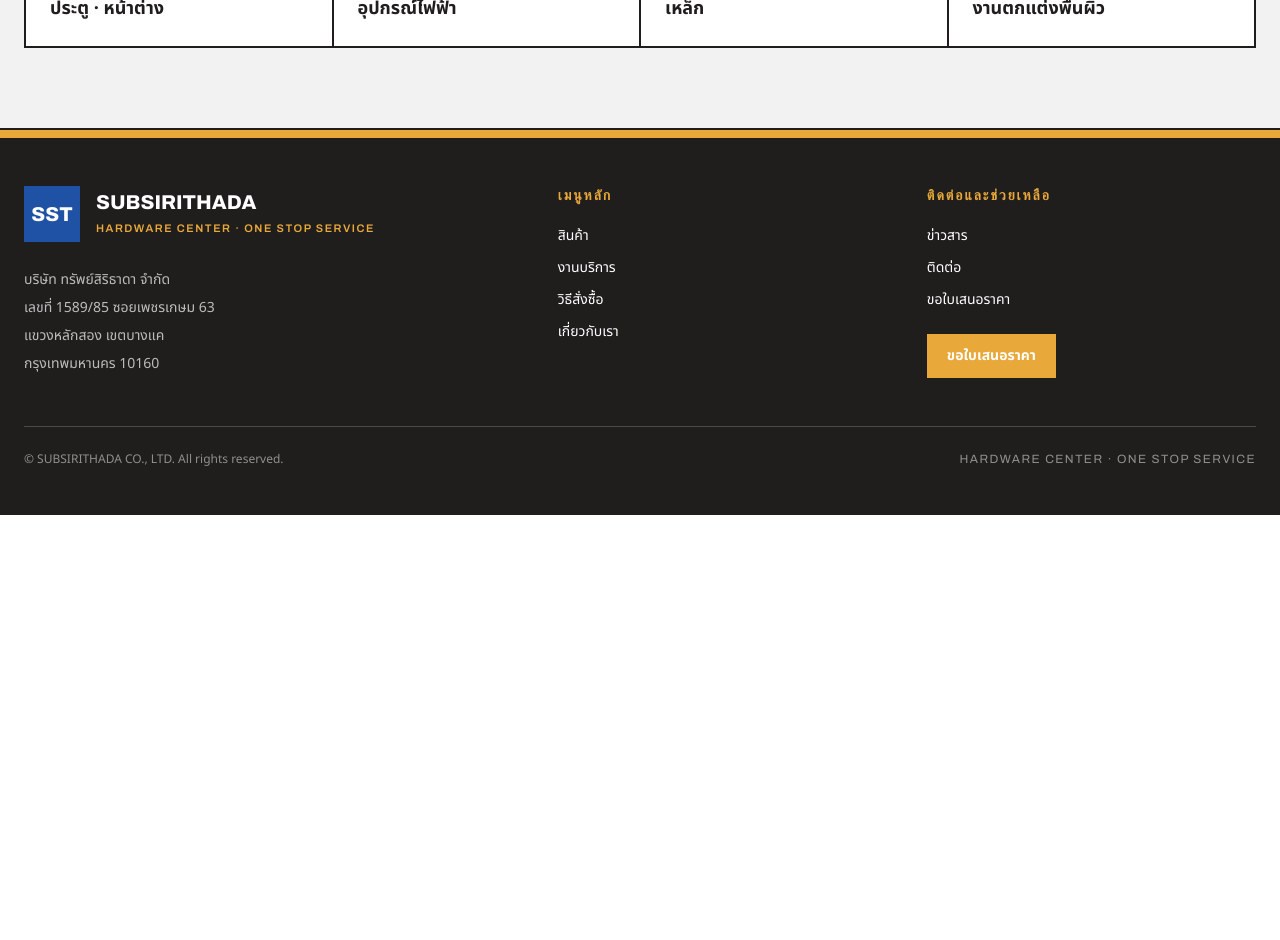
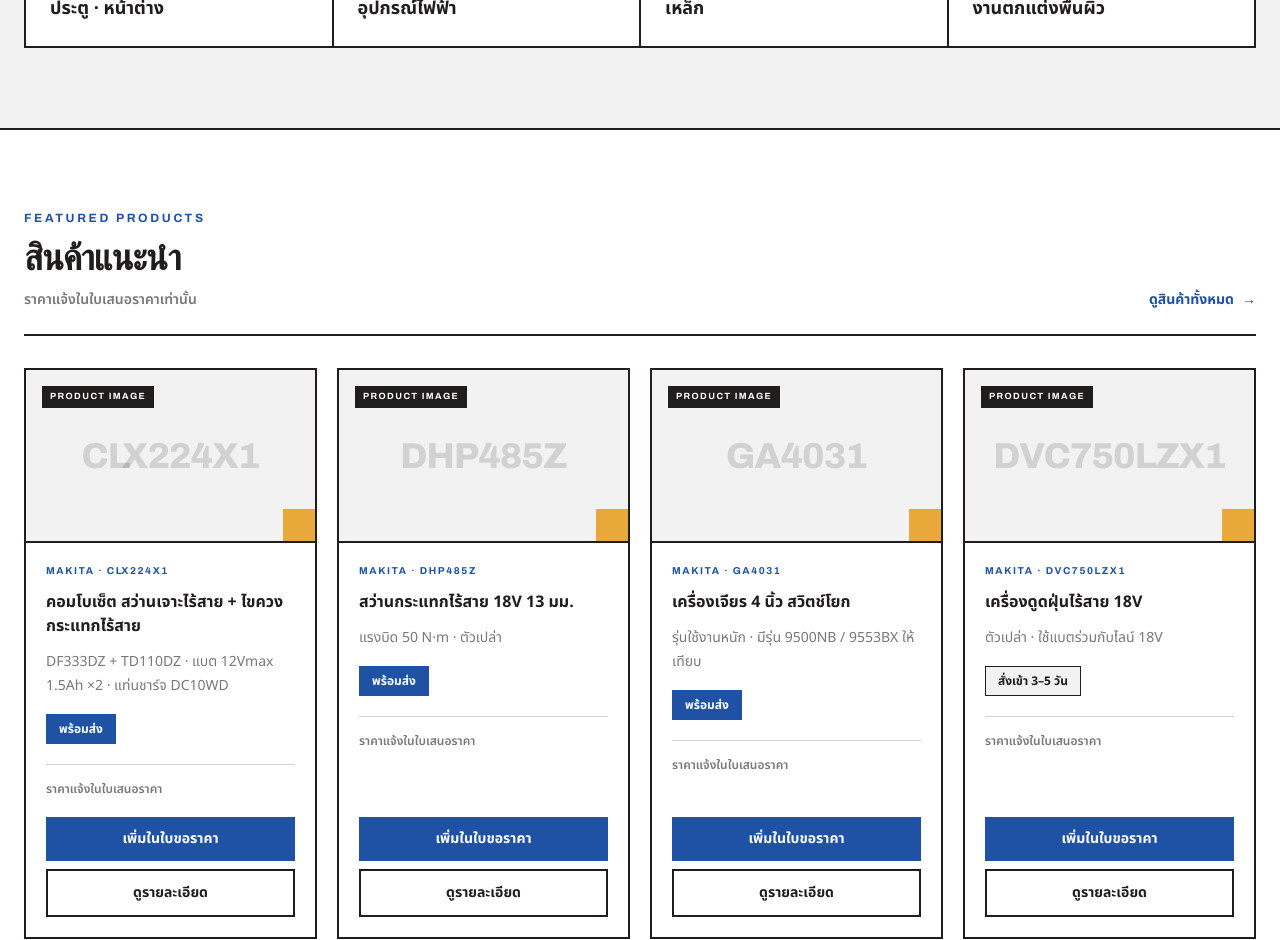
Before and after one commit to kinnyx/subsirithada, a Next.js app: page / in a window 1280 px wide. Shown: the part 1860-2800 px from the top of the page. Before the commit the page ends 2375 px from the top, so only its background shows below. Built offline with nearby package versions, Linux system fonts and the light colour scheme.

Commit message:
feat: add homepage featured products

```diff
--- a/src/app/globals.css
+++ b/src/app/globals.css
@@ -36,7 +36,6 @@
 }
 
 a {
-  color: inherit;
   text-decoration: none;
 }
 
--- a/src/app/page.tsx
+++ b/src/app/page.tsx
@@ -1,4 +1,5 @@
 import HomeCategories from "@/components/home/home-categories";
+import HomeFeaturedProducts from "@/components/home/home-featured-products";
 import HomeHero from "@/components/home/home-hero";
 import HomeProductSearch from "@/components/home/home-product-search";
 import SiteFooter from "@/components/layout/site-footer";
@@ -13,6 +14,7 @@
         <HomeHero />
         <HomeProductSearch />
         <HomeCategories />
+        <HomeFeaturedProducts />
       </main>
 
       <SiteFooter />
--- a/src/components/home/home-featured-products.tsx
+++ b/src/components/home/home-featured-products.tsx
@@ -1,5 +1,139 @@
 import Link from "next/link";
 
 const featuredProducts = [
-    {}
-]
+  {
+    brand: "MAKITA",
+    model: "CLX224X1",
+    name: "คอมโบเซ็ต สว่านเจาะไร้สาย + ไขควงกระแทกไร้สาย",
+    description:
+      "DF333DZ + TD110DZ · แบต 12Vmax 1.5Ah ×2 · แท่นชาร์จ DC10WD",
+    status: "พร้อมส่ง",
+    slug: "makita-clx224x1",
+  },
+  {
+    brand: "MAKITA",
+    model: "DHP485Z",
+    name: "สว่านกระแทกไร้สาย 18V 13 มม.",
+    description: "แรงบิด 50 N·m · ตัวเปล่า",
+    status: "พร้อมส่ง",
+    slug: "makita-dhp485z",
+  },
+  {
+    brand: "MAKITA",
+    model: "GA4031",
+    name: "เครื่องเจียร 4 นิ้ว สวิตช์โยก",
+    description: "รุ่นใช้งานหนัก · มีรุ่น 9500NB / 9553BX ให้เทียบ",
+    status: "พร้อมส่ง",
+    slug: "makita-ga4031",
+  },
+  {
+    brand: "MAKITA",
+    model: "DVC750LZX1",
+    name: "เครื่องดูดฝุ่นไร้สาย 18V",
+    description: "ตัวเปล่า · ใช้แบตร่วมกับไลน์ 18V",
+    status: "สั่งเข้า 3–5 วัน",
+    slug: "makita-dvc750lzx1",
+  },
+] as const;
+
+export default function HomeFeaturedProducts() {
+  return (
+    <section className="border-b-2 border-brand-dark bg-white">
+      <div className="mx-auto max-w-7xl px-6 py-14 sm:py-16 lg:py-20">
+        <div className="flex flex-col gap-5 border-b-2 border-brand-dark pb-6 sm:flex-row sm:items-end sm:justify-between">
+          <div>
+            <p className="font-display text-xs font-bold uppercase tracking-[0.22em] text-brand-primary">
+              Featured Products
+            </p>
+
+            <h2 className="mt-3 font-display text-3xl font-extrabold tracking-tight text-brand-dark sm:text-4xl">
+              สินค้าแนะนำ
+            </h2>
+
+            <p className="mt-3 text-sm font-semibold text-brand-dark/60">
+              ราคาแจ้งในใบเสนอราคาเท่านั้น
+            </p>
+          </div>
+
+          <Link
+            href="/products"
+            className="inline-flex w-fit items-center gap-2 text-sm font-bold text-brand-primary transition-colors hover:text-brand-dark"
+          >
+            ดูสินค้าทั้งหมด
+            <span aria-hidden="true">→</span>
+          </Link>
+        </div>
+
+        <div className="mt-8 grid gap-5 sm:grid-cols-2 lg:grid-cols-4">
+          {featuredProducts.map((product) => (
+            <article
+              key={product.model}
+              className="flex flex-col border-2 border-brand-dark bg-white"
+            >
+              <div className="relative flex aspect-[5/3] items-center justify-center overflow-hidden border-b-2 border-brand-dark bg-brand-light px-4">
+                <span className="font-display text-3xl font-extrabold tracking-tight text-brand-dark/15 sm:text-4xl">
+                  {product.model}
+                </span>
+
+                <span className="absolute left-4 top-4 bg-brand-dark px-2 py-1 font-display text-[9px] font-bold uppercase tracking-[0.16em] text-white">
+                  Product Image
+                </span>
+
+                <div
+                  aria-hidden="true"
+                  className="absolute bottom-0 right-0 h-8 w-8 bg-brand-accent"
+                />
+              </div>
+
+              <div className="flex flex-1 flex-col p-5">
+                <p className="font-display text-[10px] font-bold uppercase tracking-[0.16em] text-brand-primary">
+                  {product.brand} · {product.model}
+                </p>
+
+                <h3 className="mt-3 text-base font-bold leading-6 text-brand-dark">
+                  {product.name}
+                </h3>
+
+                <p className="mt-3 text-sm leading-6 text-brand-dark/60">
+                  {product.description}
+                </p>
+
+                <div className="mt-4">
+                  <span
+                    className={
+                      product.status === "พร้อมส่ง"
+                        ? "inline-flex border border-brand-primary bg-brand-primary px-3 py-1.5 text-xs font-bold text-white"
+                        : "inline-flex border border-brand-dark bg-brand-light px-3 py-1.5 text-xs font-bold text-brand-dark"
+                    }
+                  >
+                    {product.status}
+                  </span>
+                </div>
+
+                <p className="mt-5 border-t border-brand-dark/20 pt-4 text-xs font-semibold text-brand-dark/60">
+                  ราคาแจ้งในใบเสนอราคา
+                </p>
+
+                <div className="mt-auto flex flex-col gap-2 pt-5">
+                  <Link
+                    href={`/quote?product=${encodeURIComponent(product.model)}`}
+                    className="inline-flex min-h-11 items-center justify-center bg-brand-primary px-4 py-3 text-center text-sm font-bold text-white transition-opacity hover:opacity-90"
+                  >
+                    เพิ่มในใบขอราคา
+                  </Link>
+
+                  <Link
+                    href={`/products/${product.slug}`}
+                    className="inline-flex min-h-11 items-center justify-center border-2 border-brand-dark bg-white px-4 py-3 text-center text-sm font-bold text-brand-dark transition-colors duration-200 hover:border-brand-dark hover:bg-brand-dark hover:text-white"
+                  >
+                    ดูรายละเอียด
+                  </Link>
+                </div>
+              </div>
+            </article>
+          ))}
+        </div>
+      </div>
+    </section>
+  );
+}
```
